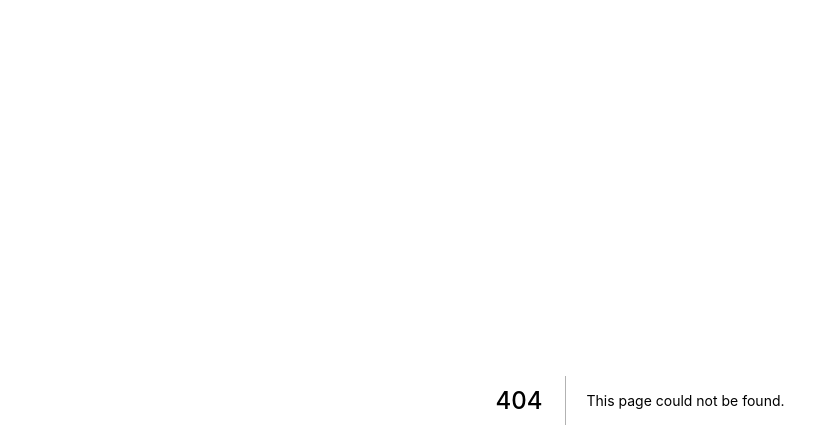
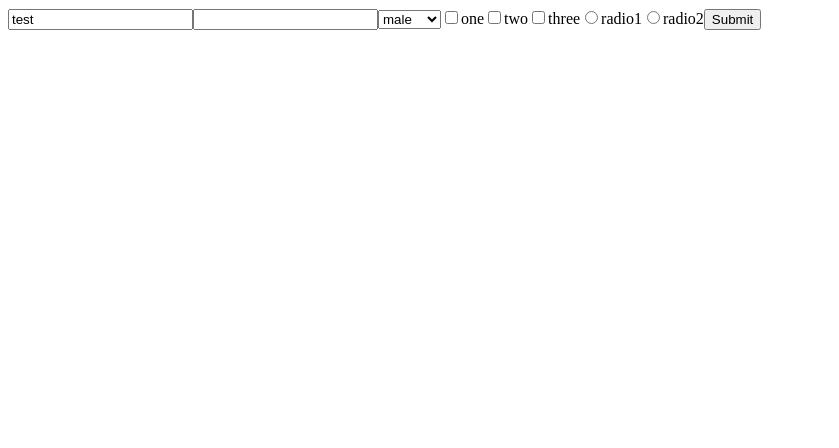
Before and after one commit to SakaiTaka23/simple-notice-frontend, a Next.js app: page /formex in a window 1280 px wide. Before the commit this address had no page. Shown: the top 448 px of the page, without its empty margins (0-839 px from the left). Built offline with nearby package versions, Linux system fonts and the light colour scheme.

Commit message:
細かい例を作成、作成方針記述

```diff
--- a/pages/form.tsx
+++ b/pages/formex.tsx
@@ -21,10 +21,16 @@ const form = () => {
         <option value='male'>male</option>
         <option value='female'>female</option>
       </select>
-      <input type='checkbox' name='check' ref={register} />
+      <input type='checkbox' name='check' value='1' ref={register} />
+      one
+      <input type='checkbox' name='check' value='2' ref={register} />
+      two
+      <input type='checkbox' name='check' value='3' ref={register} />
+      three
       <input name='m' type='radio' value='radio1' ref={register} />
+      radio1
       <input name='m' type='radio' value='radio2' ref={register} />
-
+      radio2
       <input type='submit' />
     </form>
   );
```
Also changed, not shown: pages/two-comp.tsx (added, +19 -0 lines), pages/formex2.tsx (renamed from pages/form2.tsx), 1 other file (tests, documents, lock files or other folders).
